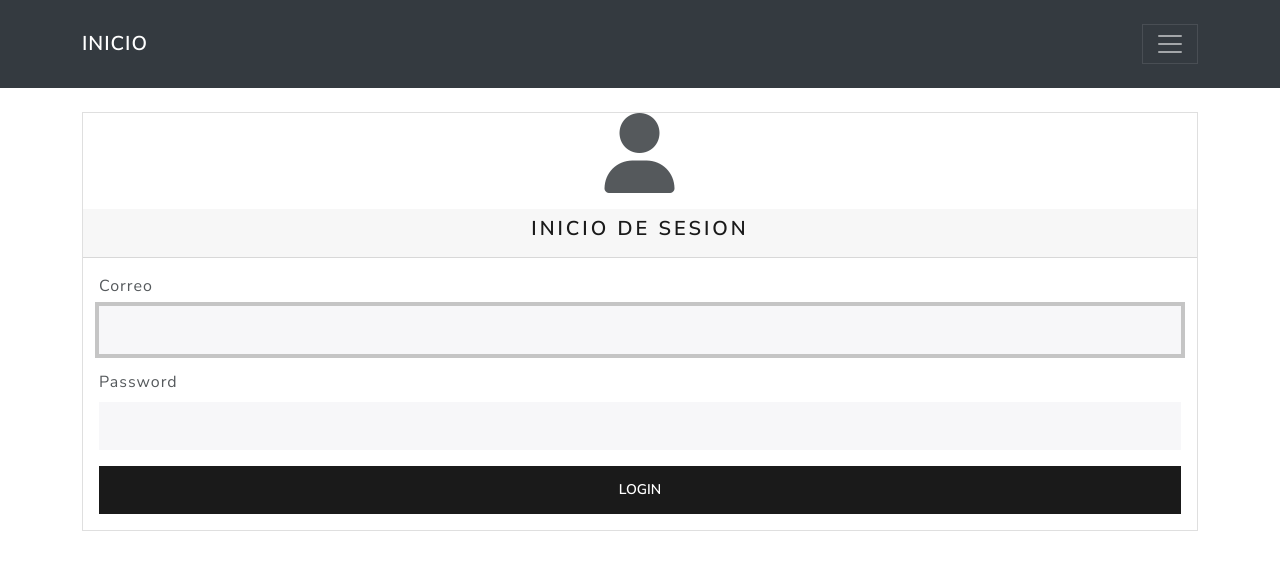
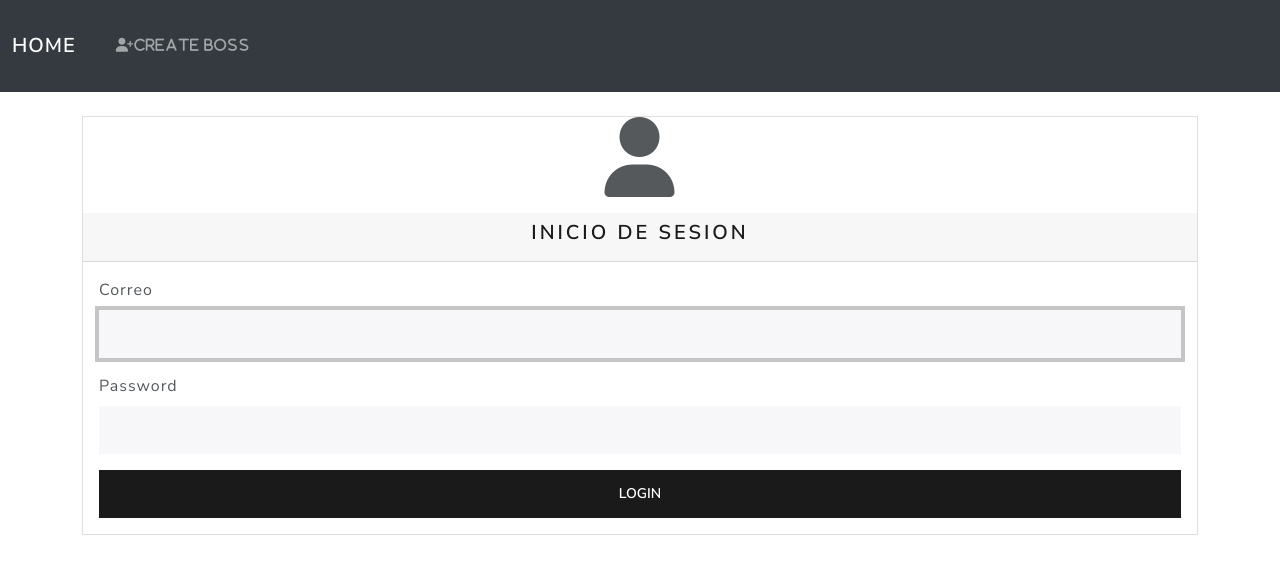
Before and after one commit to jotacollantes/crud-react-cloud, a React (Create React App) app in the folder frontend/: page / in a window 1280 px wide. Shown: the top 574 px of the page. Built offline with nearby package versions, Linux system fonts and the light colour scheme.

Commit message:
Traduccion Login

```diff
--- a/frontend/src/components/Nav.jsx
+++ b/frontend/src/components/Nav.jsx
@@ -9,22 +9,22 @@ export const Nav = () => {
   const {user,exit}=useUser()
   console.log(user.login);
   return (
-    <nav className="navbar navbar-expanded-lg navbar-dark bg-dark">
-        <div className="container">
+    <nav className="navbar navbar-expand-lg navbar-dark bg-dark">
+        <div className="container-fluid">
 
 
 
 
             <NavLink to="/" className="navbar-brand">
-                Inicio
+                Home
             </NavLink>
 
 
             <button className="navbar-toggler"
             type="button"
-            data-toggle="collapse"
+            data-bs-toggle="collapse"
             aria-controls='navbarNav'
-            data-target="#navbarNav"
+            data-bs-target="#navbarNav"
             aria-expanded="false"
             aria-label="Toggle navigation"
             >
@@ -37,28 +37,28 @@ export const Nav = () => {
                 user.login?
 
 
-                <div className="navbar-collapse " id="navbarNav" >
+                <div className="collapse navbar-collapse " id="navbarNav" >
                     <ul className="navbar-nav ms-auto">
                     <li className="nav-item">
                     <NavLink className="nav-link" to="/empleados">
-                        <i className="fas fa-user"> Bienvenido {user.name}</i>
+                        <i className="fas fa-user"> Welcome {user.name}</i>
                     </NavLink>
                     </li>
                     <li className="nav-item">
                     <NavLink className="nav-link" to="/" onClick={()=>exit()}>
-                        <i className="fas fa-user-times"> Salir</i>
+                        <i className="fas fa-user-times"> Logout</i>
                     </NavLink>
                     </li>
 
 
                     </ul>
                 </div>:
-                <div className="navbar-collapse " id="navbarNav" >
+                <div className="collapse navbar-collapse " id="navbarNav" >
                 <ul className="navbar-nav">
                 <li className="nav-item">
-                {/* <NavLink className="nav-link" to="/registro">
-                    <i className="fas fa-user-plus"> Registro</i>
-                </NavLink> */}
+                <NavLink className="nav-link" to="/registro">
+                    <i className="fas fa-user-plus">Create Boss</i>
+                </NavLink>
                 </li>
                 </ul>
             </div>
```
